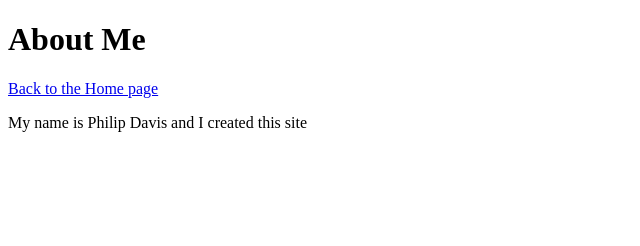
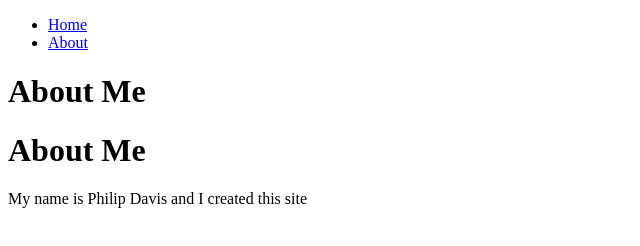
Before and after one commit to Phili0916/gatsby-themes, a Gatsby site: page /about in a window 1280 px wide. Shown: the whole page, without its empty margins (0-640 px from the left). Built offline with nearby package versions, Linux system fonts and the light colour scheme; Gatsby itself is replaced by a stand-in of ours.

Commit message:
added layout component to about and index pages

```diff
--- a/src/pages/about.js
+++ b/src/pages/about.js
@@ -1,13 +1,12 @@
-import React from 'react'
-import { Link } from "gatsby"
+import * as React from 'react'
+import Layout from '../components/layout'
 
 const AboutPage = () => {
     return (
-        <main>
+        <Layout pageTitle="About Me">
             <h1>About Me</h1>
-            <Link to="/">Back to the Home page</Link>
             <p>My name is Philip Davis and I created this site</p>
-        </main>
+        </Layout>
     )
 }
 
```
Also changed, not shown: src/pages/index.js (+7 -6 lines).
